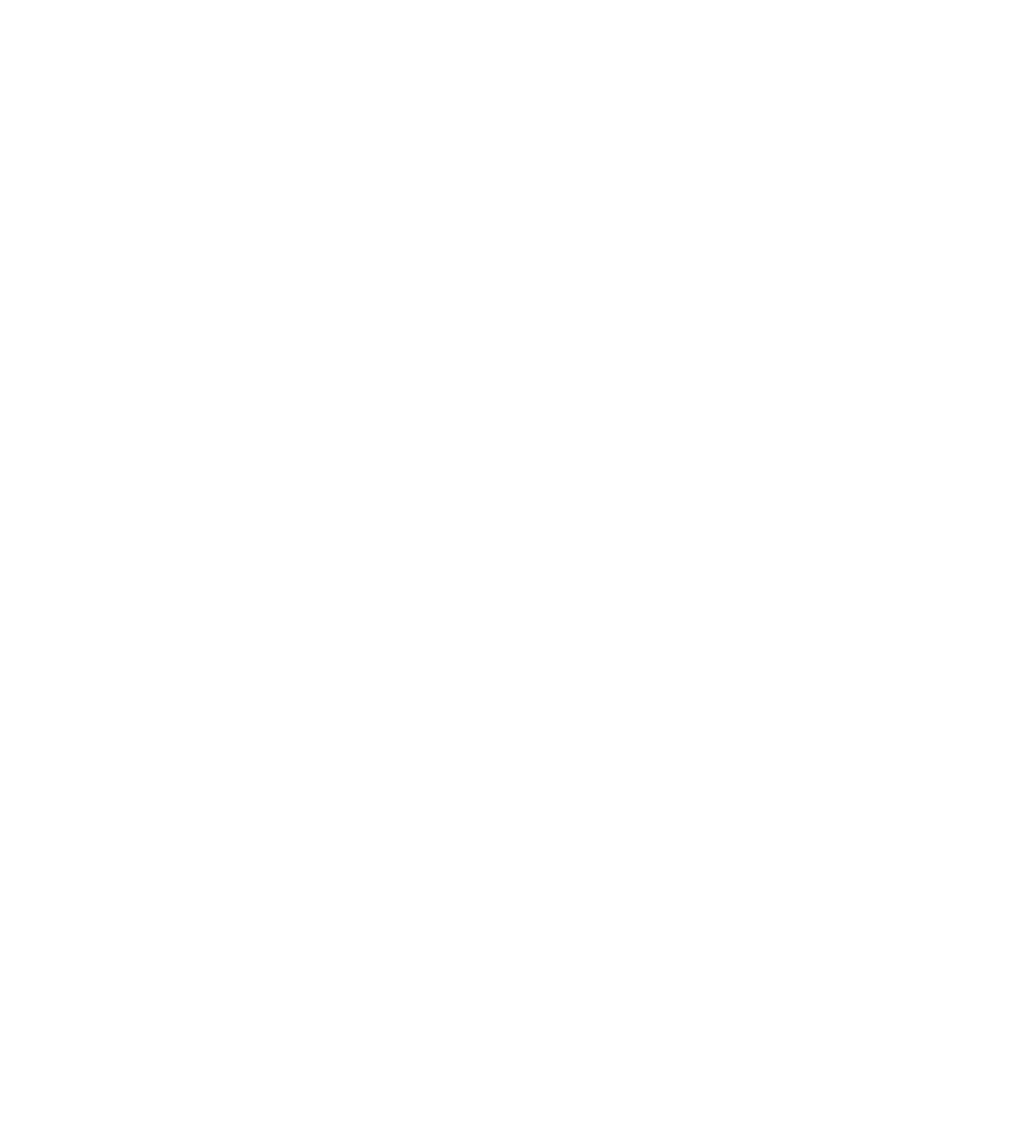
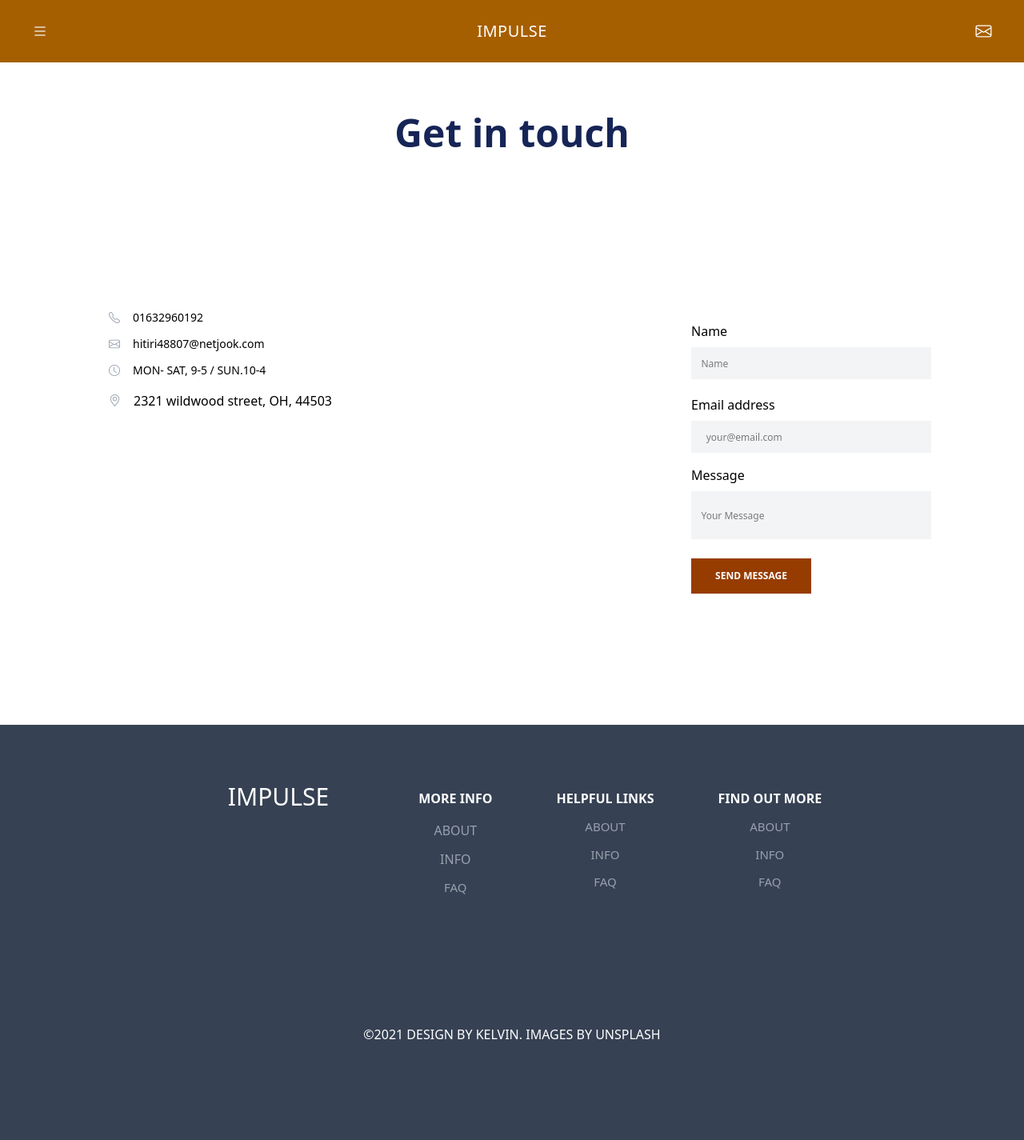
Before and after one commit to kelllyvin/impulse--project, a plain HTML site: page contact.html in a window 1280 px wide. Shown: the whole page at 80% size. Before the commit the page ends 800 px from the top, so only its background shows below. Drawn offline with nearby package versions, Linux system fonts and the light colour scheme.

Commit message:
git commit -m " complete imoulse page"

```diff
--- a/contact.html
+++ b/contact.html
@@ -4,14 +4,96 @@
     <meta charset="UTF-8">
     <meta name="viewport" content="width=device-width, initial-scale=1.0">
     <title>contact</title>
+     <script src="https://unpkg.com/@tailwindcss/browser@4"></script>
+     <link rel="stylesheet" href="https://cdn.jsdelivr.net/npm/bootstrap-icons@1.11.3/font/bootstrap-icons.min.css">
+     <a href="index.html"></a>
+
 </head>
 <body>
-    <section >
-    <header>
-        <nav>
+    <header class="bg-yellow-700 py-6 h0[80px] ">
+      <nav class="msx-w-[1280px] mx-auto flex px-10 justify-between iteam-center text-white text-[20px] font-1xl tracking-wide">
+        <div>
+          <a href="#"> <i class="bi bi-list"></i>
+          </a>
+        </div>
+        <div>
+          <a href="#"> <h1> IMPULSE</h1></a>
+        </div>
 
-        </nav>
+          <a href="index.html"> <div> <i class="bi bi-envelope"></i></div></a>
+
+        </div>
+
+      </nav>
     </header>
-    </section>
+
+    <main>
+      <section class="max-w-[1280px] mx-auto px-4 py-16">
+         <h1 class="text-center text-blue-950 mb-18 text-5xl font-bold"> Get in touch</h1>
+
+            <div class="md:flex justify-between md:p-25">
+
+                <div class="ml-5">
+                  <div class="flex gap-4 text-grey-500 mt-6">
+                <div class="text-gray-400 text-[14px]"><i class="bi bi-telephone"></i> </div>
+                <p class="text-[14px]"> 01632960192</p>
+                </div>
+                <div class="flex  gap-4  mt-3">
+                <div class="text-gray-400 text-[14px]"> <i class="bi bi-envelope"></i></div>
+                <p  class="text-[14px]">hitiri48807@netjook.com</p>
+                </div>
+                <div class="flex  gap-4  mt-3">
+                  <div class="text-gray-400 text-[14px]"><i class="bi bi-clock"></i></div>
+                  <p class="text-[14px]">MON- SAT, 9-5 / SUN.10-4</p>
+                </div>
+                <div class="flex gap-4 mt-4">
+                  <div class="text-gray-400 text-[15px]"><i class="bi bi-geo-alt"></i></div>
+                  <p> 2321 wildwood street, OH, 44503</p>
+                </div>
+              </div>
+
+              <div class="  mt-10 ">
+                <form >
+<label for="Name" class="block mb-2" >Name</label>
+<input type="text"  id="Name" placeholder="    Name" class="h-10 bg-gray-100 text-[12px] font-medium  w-[300px] ">
+<label for="Email " class="block mt-5 mb-2">Email address</label>
+<input type="text" id="Email" placeholder="      your@email.com" class="h-10 bg-gray-100 text-[12px] font-medium  w-[300px]" >
+<label for="Message" class="block mt-4 mb-2">Message</label>
+<input type="text" id="Message" placeholder="    Your Message" class="h-15 bg-gray-100 text-[12px] font-medium  w-[300px]">
+<button class="block bg-amber-800 text-white h-11 w-[150px] text-[12px] font-semibold mt-6"> SEND MESSAGE</button>
+                </form>
+              </div>
+            </div>
+
+      </section>
+    </main>
+    <footer>
+      <section class="bg-gray-700 h-[100%]  mx-auto max-w-[1280] text-white   ">
+
+        <div class="text-center  md:flex flex-row justify-center gap-20    ">
+           <h1 class="text-center text-3xl md:text-start p-8 mt-10  ">IMPULSE</h1>
+        <div >
+          <h1 class="mt-20 font-bold "> MORE INFO</h1>
+          <h3 class="mt-4 text-gray-400 font-medium">ABOUT</h3>
+          <H3 class="mt-3 text-gray-400 font-medium">INFO</H3>
+          <h3 class="mt-3 text-[15px] text-gray-400 font-medium">FAQ</h3>
+        </div>
+        <div>
+          <h1 class="mt-20 font-bold ">HELPFUL LINKS</h1>
+          <h3 class="mt-3 text-[15px] text-gray-400 font-medium">ABOUT</h3>
+          <h3 class="mt-3 text-[15px] text-gray-400 font-medium">INFO</h3>
+          <h3 class="mt-3 text-[15px] text-gray-400 font-medium">FAQ</h3>
+
+        </div>
+        <div>
+          <h1 class="mt-20 font-bold ">FIND OUT MORE</h1>
+          <h3 class="mt-3 text-[15px] text-gray-400 font-medium">ABOUT</h3>
+          <h3 class="mt-3 text-[15px] text-gray-400 font-medium">INFO</h3>
+          <h3 class="mt-3 text-[15px] text-gray-400 font-medium">FAQ</h3>
+        </div>
+        </div>
+           <h1 class="mt-10 p-30 text-center">&copy;2021 DESIGN BY KELVIN. IMAGES BY UNSPLASH</h1>
+      </section>
+    </footer>
 </body>
 </html>
```
Also changed, not shown: index.html (+27 -30 lines), style.css (line endings or trailing spaces).
